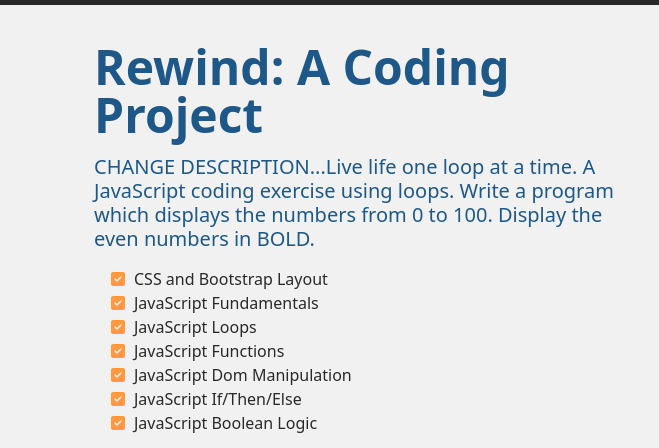
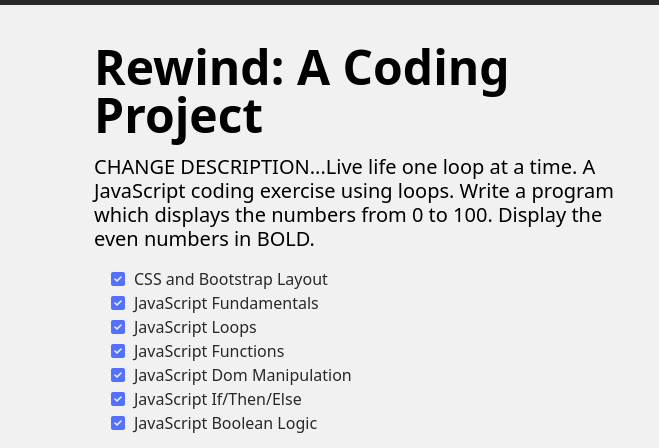
Before and after one commit to cbisnath/Rewind, a plain HTML site: page index.html in a window 1280 px wide. Shown: the part 53-501 px from the top of the page, 0-659 px from the left. Drawn offline with nearby package versions, Linux system fonts and the light colour scheme.

Commit message:
Changed Primary and Secondary Colours

```diff
--- a/css/site.css
+++ b/css/site.css
@@ -1,6 +1,6 @@
 :root {
-    --primary-color: #1d5888;
-    --secondary-color: #ff993b;
+    --primary-color: #000000;
+    --secondary-color: #5371fe;
     --dark-color: #292929;
     --white-color: #e7e7e7;
 }
```
